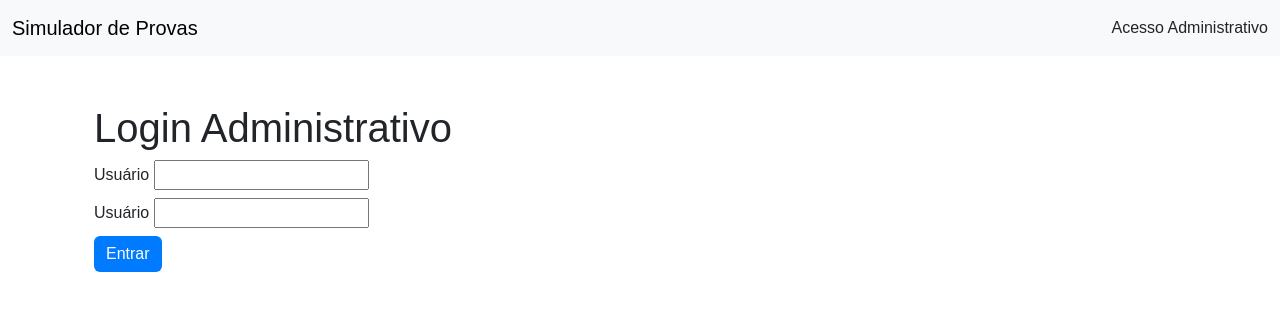
After one commit to douglasinforj/sistema_simulador_provas, a Django app: page /login/ in a window 1280 px wide. The commit adds this page. Shown: the top 311 px of the page. Run offline with Django 5.2, Linux system fonts and the light colour scheme; some libraries are stand-ins or nearby versions.

Commit message:
criação e ajustes do projeto

```diff
--- a/prova/admin.py
+++ b/prova/admin.py
@@ -13,7 +13,7 @@ class QuestaoAdmin(admin.ModelAdmin):
     list_filter = ('categoria',)
 
 class ProvaAdmin(admin.ModelAdmin):
-    list_display = ('candidato_nome', 'candidato_cpf', 'categoria', 'nota', 'data_realizacao')
+    list_display = ('candidato_nome', 'candidato_cpf', 'categoria', 'nota', 'data_realizacao','uuid')
     search_fields = ('candidato_nome', 'candidato_cpf', 'candidato_email')
     list_filter = ('categoria',)
 
--- a/simulador_prova/settings.py
+++ b/simulador_prova/settings.py
@@ -136,3 +136,9 @@ MEDIA_ROOT = os.path.join(BASE_DIR, 'media')
 DEFAULT_AUTO_FIELD = 'django.db.models.BigAutoField'
 
 CRISPY_TEMPLATE_PACK = 'bootstrap5'
+
+
+#Adicionando login
+LOGIN_REDIRECT_URL = '/ranking/'
+LOGOUT_REDIRECT_URL = '/'
+LOGIN_URL = '/login/'
--- a/simulador_prova/urls.py
+++ b/simulador_prova/urls.py
@@ -2,8 +2,13 @@ from django.contrib import admin
 from django.urls import path, include
 from django.conf.urls.static import static
 from django.conf import settings
+from django.conf.urls.static import static
 
 urlpatterns = [
     path('admin/', admin.site.urls),
     path('', include('prova.urls')),
-] + static(settings.MEDIA_URL, document_root=settings.MEDIA_ROOT)
+    path('', include('django.contrib.auth.urls')),
+]
+if settings.DEBUG:
+      urlpatterns += static(settings.STATIC_URL, document_root=settings.STATIC_ROOT)
+      urlpatterns += static(settings.MEDIA_URL, document_root=settings.MEDIA_ROOT)
--- a/templates/base.html
+++ b/templates/base.html
@@ -14,10 +14,15 @@
         <div class="container-fluid">
             <a class="navbar-brand" href="{% url 'iniciar_prova' %}">Simulador de Provas</a>
             {% if user.is_authenticated %}
-                <a class="nav-link" href="{% url 'ranking' %}">Admin</a>
-                <a class="nav-link" href="#">Sair</a>
+                <a class="nav-link" href="{% url 'ranking' %}">Ranking e Certificados</a>
+                <form method="post" action="{% url 'logout' %}" class="m-0 p-0">
+                                {% csrf_token %}
+                                <button type="submit" class="btn nav-link p-0" style="border: none; background: none; color: black;">
+                                    Sair
+                                </button>
+                            </form>
             {% else %}
-                <a class="nav-link" href="#">Admin Login</a>
+                <a class="nav-link" href="{% url 'login' %}">Acesso Administrativo</a>
             {% endif %}
         </div>
     </nav>
--- /dev/null
+++ b/templates/registration/login.html
@@ -0,0 +1,29 @@
+{% extends 'base.html' %}
+{% load crispy_forms_tags %}
+{% block content %}
+
+<div class="container mt-5">
+    <h1>Login Administrativo</h1>
+    <form method="post">
+        {% csrf_token %}
+        <div class="mb">
+            <label for="username" class="form-label">Usuário</label>
+            <input type="text" class="form-label" id="username" name="username" required>
+        </div>
+        <div class="mb">
+            <label for="password" class="form-label">Usuário</label>
+            <input type="password" class="form-label" id="password" name="password" required>
+        </div>
+        {% if form.errors %}
+            <div class="alert alert-danger">
+                Usuário ou senha inválida
+            </div>
+        {% endif %}
+        <button type="submit" class="btn btn-primary">Entrar</button>
+
+    </form>
+
+</div>
+
+
+{% endblock %}
```
